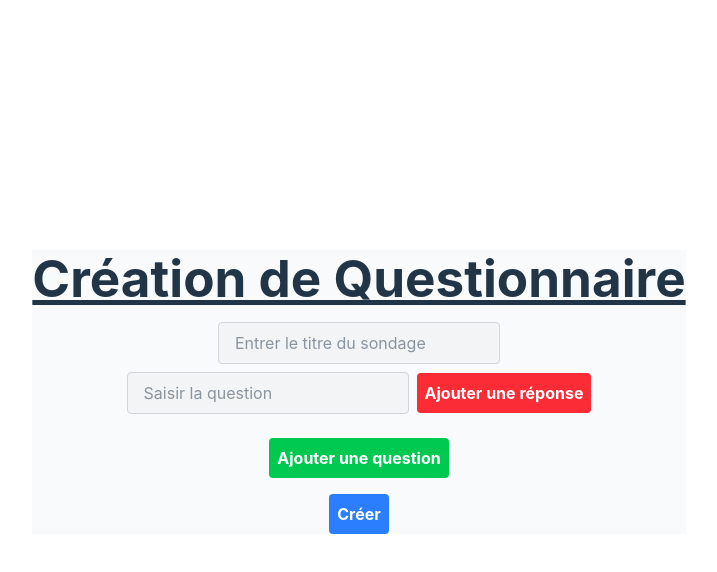
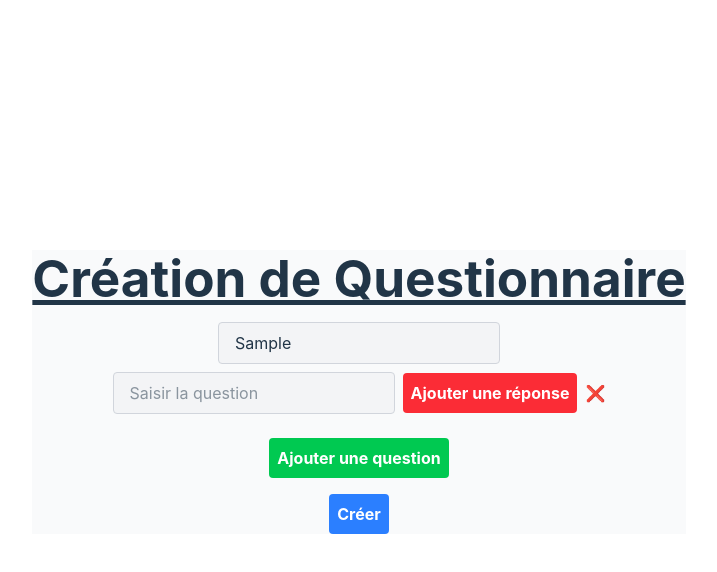
Before and after one commit to webdevproformation/sql-script-3wa, a React (Vite) app in the folder react-test-unitaire/pollbuilder/: page / in a window 1280 px wide. Both pictures are taken after typing "Sample" into the empty fields and a click on the button "Ajouter une question". Shown: the top 572 px of the page, without its empty margins (281-998 px from the left). Built offline with nearby package versions, Linux system fonts and the light colour scheme.

Commit message:
btn suppression + title poll

```diff
--- a/react-test-unitaire/pollbuilder/src/components/CreatePoll.tsx
+++ b/react-test-unitaire/pollbuilder/src/components/CreatePoll.tsx
@@ -12,9 +12,10 @@ export const CreatePoll : React.FC<{}> = () => {
                 type="text"
                 value={ hook.form.pollTitle }
                 placeholder="Entrer le titre du sondage"
-                onChange={() => {}}
+                onChange={( e ) => hook.updateTitle(e.target.value)}
                 className="bg-gray-100 border border-gray-300 rounded py-2 px-4 focus:outilne-none focus:ring-2 focus:ring-indigo-400"
             />
+
 
             {
                 hook.form.questions.map(function(question){
@@ -26,7 +27,9 @@ export const CreatePoll : React.FC<{}> = () => {
                                 addAnswer={hook.addAnswerToQuestion}
                                 removeAnswer={hook.removeAnswerFromQuestion}
                                 updateAnswer={hook.updateAnswerFromQuestion}
+                                removeQuestion={hook.removeQuestion}
                             />
+
                         </div>
                     )
                 })
--- a/react-test-unitaire/pollbuilder/src/components/Question.tsx
+++ b/react-test-unitaire/pollbuilder/src/components/Question.tsx
@@ -8,12 +8,18 @@ export const Question: React.FC<{
     addAnswer : ( id : string ) => void ,
     removeAnswer : ( id: string , answerId : string ) => void ,
     updateAnswer : ( id: string , answerId : string , value : string ) => void
-}> = ({question , onChange , addAnswer , removeAnswer , updateAnswer }) => {
+    removeQuestion  : (id : string) => void
+}> = ({question , onChange , addAnswer , removeAnswer , updateAnswer , removeQuestion }) => {
 
 
     function ajouter_reponse(e: React.FormEvent<HTMLButtonElement>){
         e.preventDefault();
         addAnswer(question.id)
+    }
+
+    function supprimer_question(e: React.FormEvent<HTMLButtonElement>){
+        e.preventDefault();
+        removeQuestion(question.id)
     }
 
     return (
@@ -29,9 +35,16 @@ export const Question: React.FC<{
             {/** le champ input va récupérer la props  */}
             <button
                 className="bg-red-500  text-white font-bold py-2 px-2 rounded
-                        hover:bg-red-700"
+                        hover:bg-red-700 "
                 onClick={ajouter_reponse}>
                     Ajouter une réponse
+            </button>
+            <button
+                onClick={supprimer_question}
+                aria-label="Supprimer la question"
+                className="ms-2"
+            >
+                ❌
             </button>
 
             {
--- a/react-test-unitaire/pollbuilder/src/hook/hooks.ts
+++ b/react-test-unitaire/pollbuilder/src/hook/hooks.ts
@@ -13,7 +13,9 @@ export const useCreatePoll = function(){
 
     function updateTitle(value : string):void
     {
-
+        setForm({
+            ...form , pollTitle : value
+        })
     }
 
     function addQuestion(){
@@ -28,7 +30,10 @@ export const useCreatePoll = function(){
 
     function removeQuestion(questionId: string):void
     {
-
+        setForm({
+            ...form ,
+            questions: form.questions.filter( (question) => question.id !==  questionId )
+        })
     }
 
     function updateQuestion(questionId: string , value : string ):void
@@ -58,7 +63,18 @@ export const useCreatePoll = function(){
 
     function removeAnswerFromQuestion ( id: string , answerId : string ) : void
     {
-
+        setForm({
+            ...form ,
+            questions : form.questions.map((question) => {
+                if(question.id === id){
+                    return {
+                        ...question,
+                        answers : question.answers.filter((answer) => answer.id !== answerId)
+                    }
+                }
+                return question
+            })
+        })
     }
 
     function updateAnswerFromQuestion ( id: string , answerId : string , value : string ):  void
```
Also changed, not shown: 1 other file (tests, documents, lock files or other folders).
